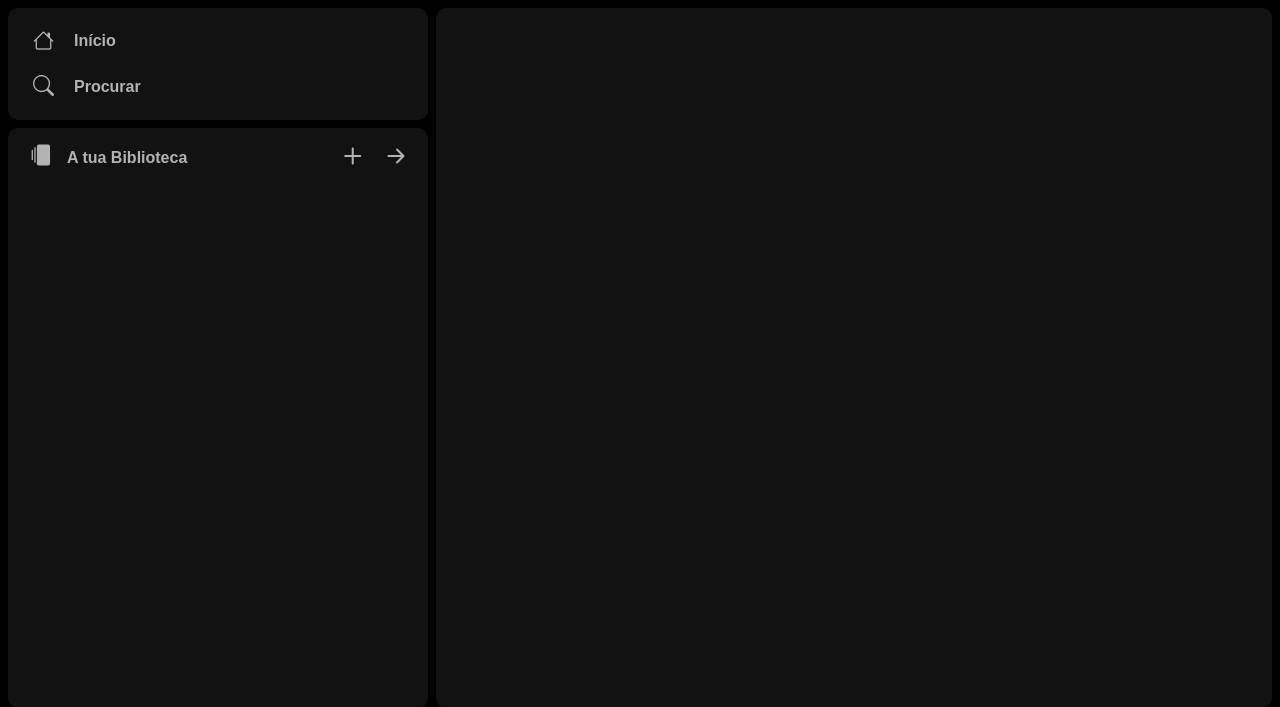
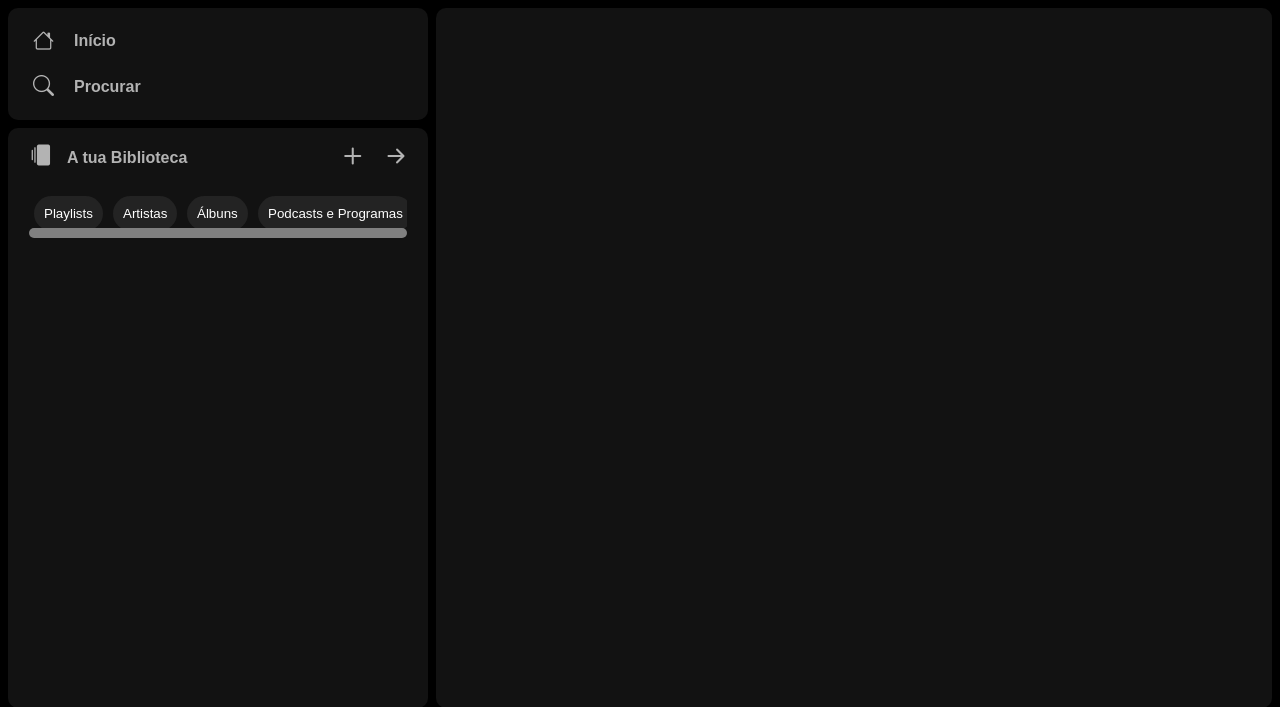
Before and after one commit to Samfaria2002/SpotifyReplica, a Flask app: page /home in a window 1280 px wide. Shown: the top 707 px of the page. Run offline with Flask 3, Linux system fonts and the light colour scheme.

Commit message:
Posicionamento das tags de pesquisa

```diff
--- a/static/sass/home.scss
+++ b/static/sass/home.scss
@@ -1,6 +1,7 @@
+@use 'sass:math';
+@use "sass:map";
 //Import Bootstrap Icons
 @import url("https://cdn.jsdelivr.net/npm/bootstrap-icons@1.11.1/font/bootstrap-icons.css");
-
 @function font-face($font-family, $font-path, $font-format) {
   @return (
     font-family: '#{$font-family}',
@@ -19,6 +20,20 @@
   }
 }
 
+@mixin fade-overflow {
+  overflow: hidden;
+  position: relative;
+  &:after {
+    content: "";
+    position: absolute;
+    bottom: 0;
+    left: 0;
+    width: 100%;
+    height: 20px; /* altura da parte esmaecida */
+    background: linear-gradient(to bottom, rgba(255, 255, 255, 0), white); /* gradiente para esmaecer */
+  }
+}
+
 $font-families: (
   'CircularSpotifyText': '../fonts/CircularSpotifyText-Black.otf' 'opentype',
   'CircularSpotifyText-BlackItalic': '../fonts/CircularSpotifyText-BlackItalic.otf' 'opentype',
@@ -30,13 +45,12 @@ $font-families: (
   'CircularSpotifyText-MediumItalic': '../fonts/CircularSpotifyText-MediumItalic.otf' 'opentype'
 );
 
-@include generate-font-face($font-families);
-
 //Mapa de cores
 $cores: (
   "cor_background": #000000,
   "cor_box": #121212,
   "cor_card": #181818,
+  "cor_botoes": #232323,
   "verde_spotify": #1ED760,
   "cor_fonte": #B3B3B3,
 );
@@ -46,10 +60,12 @@ $format_grid_box: (
   border-radius: 10px,
 );
 
-$container : (
+$container: (
   margin: 0 auto,
   padding: 0 2%,
 );
+
+@include generate-font-face($font-families);
 
 * {
   margin: 0;
@@ -81,9 +97,6 @@ div.main {
     #{$prop}: $value;
   }
   height: 100%;
-    //display: flex;
-    //align-items: center;
-    //justify-content: center;
 }
 
 .grid_box:nth-child(1) {
@@ -106,8 +119,7 @@ div.main {
   border-radius: 10px;
 }
 
-.footer{
-    //background-color: map-get($cores, 'cor_background');
+.footer {
   background-color: map-get($cores, 'cor_background');
   display: block;
   position: fixed;
@@ -117,7 +129,8 @@ div.main {
   height: 90px;
 }
 
-.option_procurar > a, .option_inicio > a {
+.option_procurar > a,
+.option_inicio > a {
   display: flex;
   align-items: center;
   text-decoration: none;
@@ -126,21 +139,20 @@ div.main {
   font-weight: 600;
   transition: color 0.5s;
   color: map-get($cores, "cor_fonte");
-    &:hover {
-        color: white;
-    }
 }
 
-.option_procurar > a > p, .option_inicio > a > p {
+.option_procurar > a > p,
+.option_inicio > a > p {
   margin-left: 20px;
 }
 
-.inicio{
+.inicio {
   display: flex;
   flex-direction: column;
   justify-content: space-evenly;
 
-    .option_inicio, .option_procurar {
+  .option_inicio,
+  .option_procurar {
     i {
       font-size: 21px !important;
     }
@@ -150,9 +162,8 @@ div.main {
   }
 }
 
-//
-
 .grid_box.playlist {
+  max-width: 420px;
   .title_playlist {
     display: flex;
     align-items: center;
@@ -202,4 +213,46 @@ div.main {
       }
     }
   }
+
+  div.tags {
+    padding: 5% 5%;
+    width: 100%;
+
+    .frame {
+      display: flex;
+      align-items: center;
+      justify-content: space-between;
+      flex-direction: row;
+      position: relative;
+      width: 100%;
+      height: 50px;
+      overflow: hidden;
+
+      .tags_box {
+        display: flex;
+
+        button {
+          background-color: map-get($cores, "cor_botoes");
+          flex-shrink: 0;
+          text-align: center;
+          padding: 5px 10px;
+          margin: 0 5px;
+          color: white;
+          height: 35px;
+          border: none;
+          border-radius: 30px;
         }
+      }
+      .scroll_bar {
+        position: absolute;
+        bottom: 0;
+        left: 0;
+        width: 100%;
+        height: 10px;
+        border-radius: 20px;
+        background-color: gray;
+        cursor: pointer;
+      }
+    }
+  }
+}
--- a/templates/home.html
+++ b/templates/home.html
@@ -9,6 +9,7 @@
 </head>
 <body>
     <div class="main">
+
         <section class="grid_box inicio">
             <div class="option_inicio">
                 <a href="">
@@ -23,11 +24,13 @@
                 </a>
             </div>
         </section>
+
         <section class="grid_box cards">
             <div>
 
             </div>
         </section>
+
         <section class="grid_box playlist">
             <div class="title_playlist">
                 <div class="first_icons">
@@ -41,8 +44,28 @@
                     <a href=""><i class="bi bi-arrow-right-short"></i></a>
                 </div>
             </div>
+
+            <div class="tags">
+                <div class="frame">
+                    <div class="tags_box">
+                        <button class="fade-overflow" role="checkbox" aria-checked="false" tabindex="-1" style="will-change: transform, opacity;"><span>Playlists</span></button>
+                    </div>
+                    <div class="tags_box">
+                        <button class="fade-overflow" role="checkbox" aria-checked="false" tabindex="-1" style="will-change: transform, opacity;"><span>Artistas</span></button>
+                    </div>
+                    <div class="tags_box">
+                        <button class="fade-overflow" role="checkbox" aria-checked="false" tabindex="-1" style="will-change: transform, opacity;"><span>Álbuns</span></button>
+                    </div>
+                    <div class="tags_box">
+                        <button class="fade-overflow" role="checkbox" aria-checked="false" tabindex="-1" style="will-change: transform, opacity;"><span>Podcasts e Programas</span></button>
+                    </div>
+                    <div class="scroll_bar"></div>
+                </div>
+            </div>
         </section>
+
     </div>
+
     <footer class="footer">
         <div>
 
@@ -54,5 +77,31 @@
 
         </div>
     </footer>
+
+    <script>
+        const container = document.querySelector('.frame');
+        const buttons = document.querySelector('.tags_box');
+        const scrollBar = document.querySelector('.scroll-bar');
+
+        scrollBar.addEventListener('mousedown', startScroll);
+
+        function startScroll(event) {
+            const initialX = event.clientX;
+            const initialScrollLeft = container.scrollLeft;
+
+            document.addEventListener('mousemove', scroll);
+            document.addEventListener('mouseup', stopScroll);
+
+            function scroll(event) {
+                const deltaX = event.clientX - initialX;
+                container.scrollLeft = initialScrollLeft - deltaX;
+            }
+
+            function stopScroll() {
+                document.removeEventListener('mousemove', scroll);
+                document.removeEventListener('mouseup', stopScroll);
+            }
+        }
+    </script>
 </body>
 </html>
```
Also changed, not shown: static/css/home.min.css. Lines whose indentation alone changed are shown as unchanged.
